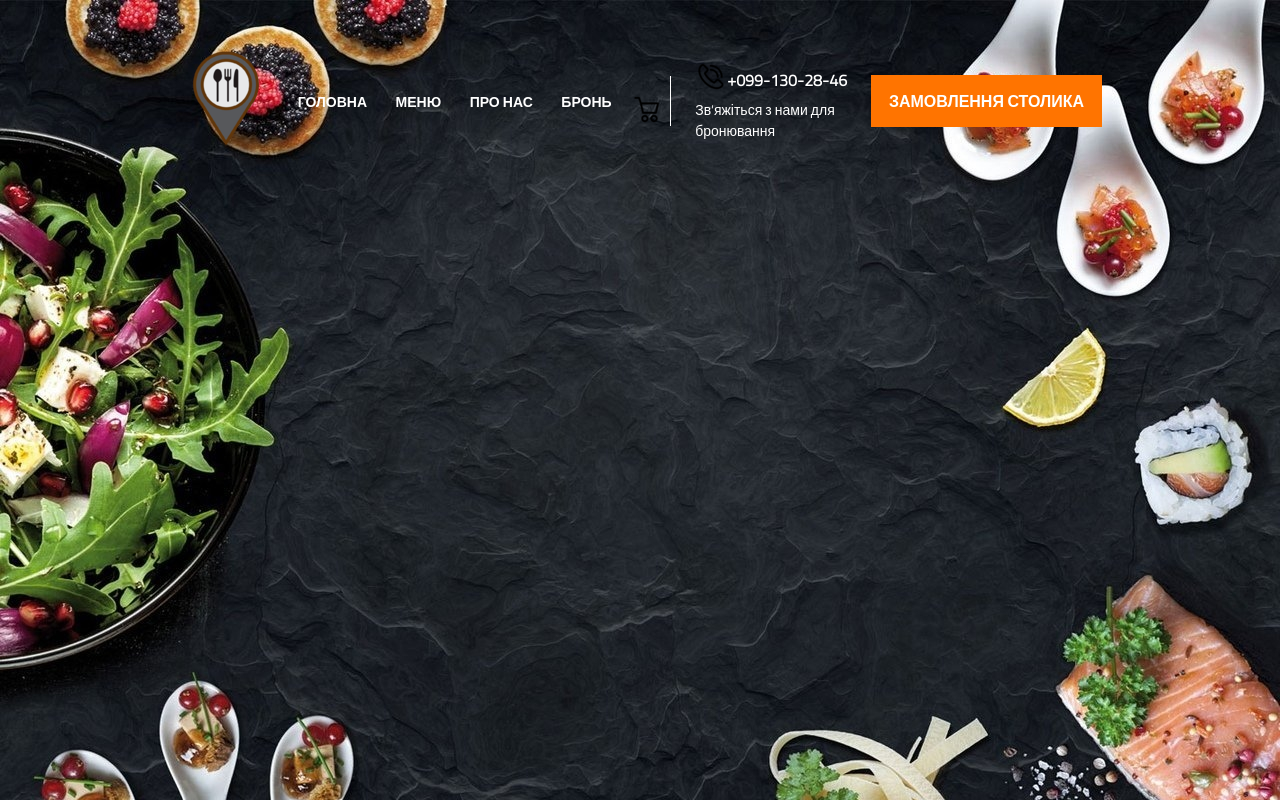
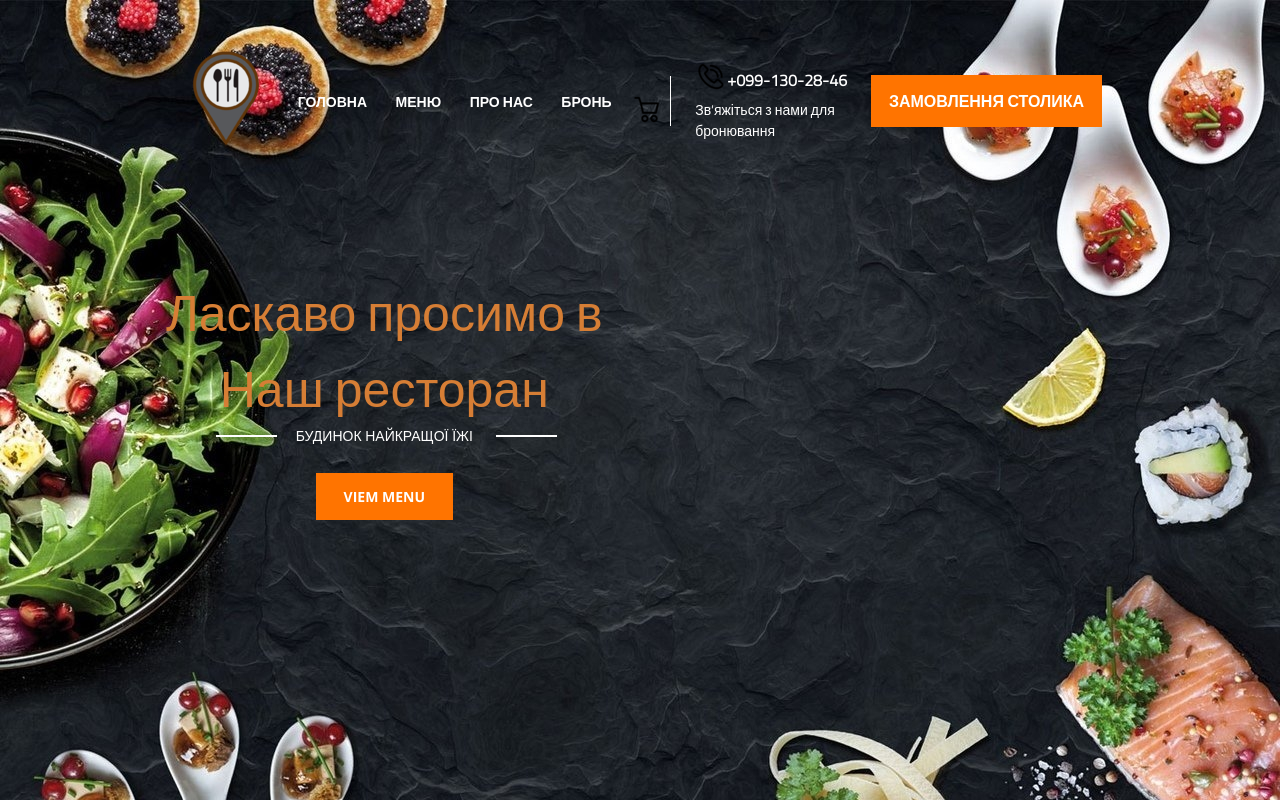
Before and after one commit to samarchenko/repo_1-, a PHP site: page /restaurant/site.html in a window 1280 px wide. Run offline with PHP 8.4, Linux system fonts and the light colour scheme.

Commit message:
adding a title to a website for a restaurant

```diff
--- a/restaurant/site.css
+++ b/restaurant/site.css
@@ -69,3 +69,55 @@ body{
 .button:hover{
     background-color: #894b17;
 }
+.header-down{
+    position: relative;
+}
+.header-title{
+    color: #d67e35;
+    font-family: 'Open Sans', sans-serif;
+    font-family: 'Tinos', serif;
+    font-family: 'Titillium Web', sans-serif;
+    font-size: 50px;
+    font-weight: 400;
+    text-align: center;
+    position: absolute;
+    left: 0;
+    margin-top: 122px;
+    margin-bottom: 12px;
+}
+.header-suptitle{
+    color: #fff;
+    font-size: 14px;
+    font-family: 'Open Sans', sans-serif;
+}
+.header-suptitle:after{
+    position: absolute;
+    content: '';
+    height: 2px;
+    width: 61px;
+    background-color: #fff;
+    top: 161px;
+    left: 50px;
+}
+.header-suptitle::before{
+    position: absolute;
+    content: '';
+    height: 2px;
+    width: 61px;
+    background-color: #fff;
+    top: 161px;
+    left: 330px;
+}
+.header-button{
+    background-color: #ff7400;
+    padding: 14px 28px;
+    color: #fff;
+    font-size: 14px;
+    font-weight: 700;
+    font-family: 'Open Sans', sans-serif;
+    text-decoration: none;
+    transition: background-color 0.3s linear;
+}
+.header-button:hover{
+    background-color: #904506;
+}
--- a/restaurant/site.html
+++ b/restaurant/site.html
@@ -9,6 +9,9 @@
     <link rel="preconnect" href="https://fonts.googleapis.com">
     <link rel="preconnect" href="https://fonts.gstatic.com" crossorigin>
     <link href="https://fonts.googleapis.com/css2?family=Open+Sans:ital,wght@0,300;0,400;0,500;0,600;0,700;0,800;1,300&family=Titillium+Web:ital,wght@0,300;1,200;1,400&display=swap" rel="stylesheet">
+    <link rel="preconnect" href="https://fonts.googleapis.com">
+    <link rel="preconnect" href="https://fonts.gstatic.com" crossorigin>
+    <link href="https://fonts.googleapis.com/css2?family=Open+Sans:ital,wght@0,300;0,400;0,500;0,600;0,700;0,800;1,300&family=Tinos:wght@400;700&family=Titillium+Web:ital,wght@0,300;1,200;1,400&display=swap" rel="stylesheet">
     <title>Ресторан</title>
 </head>
 <body>
@@ -46,6 +49,20 @@
                 <a class="button" href="#">ЗАМОВЛЕННЯ СТОЛИКА</a>
             </div>
         </div>
+        <div class="header-down">
+            <div class="header-title">
+                Ласкаво просимо в
+                <div class="header-subtitle">
+                    Наш ресторан
+                </div>
+                <div class="header-suptitle">
+                    БУДИНОК НАЙКРАЩОЇ ЇЖІ
+                </div>
+                <div class="header-btn">
+                    <a href="#" class="header-button">VIEM MENU</a>
+                </div>
+            </div>
+        </div>
       </div>
     </div>
 
```
